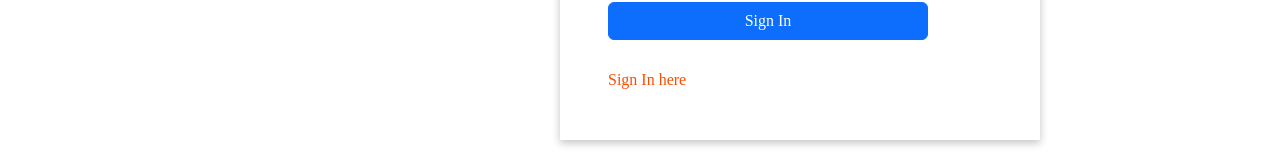
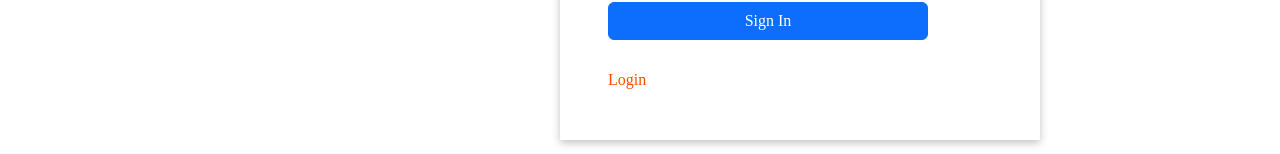
Before and after one commit to abishkar123/Finance-app-client, a React (Vite) app: page / in a window 1280 px wide. Shown: the part 686-840 px from the top of the page. Built offline with nearby package versions, Linux system fonts and the light colour scheme.

Commit message:
readme file updated

```diff
--- a/src/pages/login/Login.jsx
+++ b/src/pages/login/Login.jsx
@@ -1,6 +1,6 @@
 import React, { useState, useEffect } from 'react';
 import { Container, Form, Spinner, Button } from 'react-bootstrap';
-import { useNavigate } from 'react-router-dom';
+import { Link, useNavigate } from 'react-router-dom';
 import { useDispatch, useSelector } from 'react-redux';
 import { loginAction } from '../../redux/user/UserAction';
 
@@ -123,7 +123,9 @@ export const Login = () => {
               )}
             </Button>
           </div>
+          <Link  className="no-underline"to="/"> <span className='custom-color'>Register Here!</span></Link>
         </Form>
+
 
         {response && (
           <div className={`mt-3 ${response.status === 'error' ? 'text-red-500' : 'text-green-500'}`}>
--- a/src/pages/register/Register.jsx
+++ b/src/pages/register/Register.jsx
@@ -175,7 +175,7 @@ setMessage(validationMessage);
 
 
               </div>
-              <Link  className="no-underline"to="/login"> <span className='custom-color'>Sign In here</span></Link>
+              <Link  className="no-underline"to="/login"> <span className='custom-color'>Login</span></Link>
             </Form>
 
         </div>
```
Also changed, not shown: img/demo.png (added), 1 other file (tests, documents, lock files or other folders).
